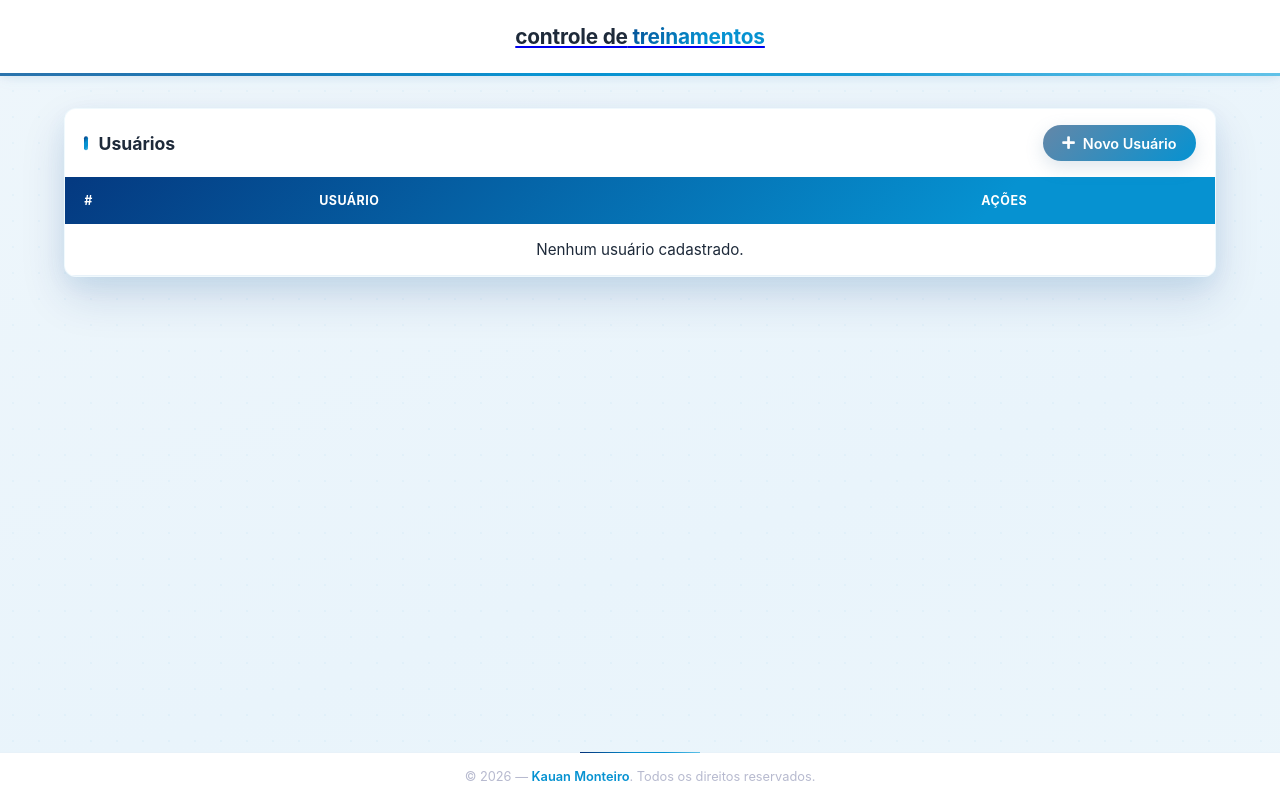
After one commit to KauanMonteiro/controle-de-treinamentos, a Django app: page /user/user_page/ in a window 1280 px wide. The commit adds this page. Run offline with Django 5.2, Linux system fonts and the light colour scheme.

Commit message:
feat: Adiciona página de gerenciamento de usuários com funcionalidades de edição e exclusão

```diff
--- a/employee/templates/pages/department_page.html
+++ b/employee/templates/pages/department_page.html
@@ -21,7 +21,7 @@
           <thead>
             <tr>
               <th>Nome</th>
-              <th>Ações</th>
+              <th> </th>
             </tr>
           </thead>
           <tbody>
--- a/employee/templates/pages/role_page.html
+++ b/employee/templates/pages/role_page.html
@@ -21,7 +21,7 @@
           <thead>
             <tr>
               <th>Nome</th>
-              <th>Ações</th>
+              <th></th>
             </tr>
           </thead>
           <tbody>
--- /dev/null
+++ b/user/templates/pages/user_page.html
@@ -0,0 +1,78 @@
+{% include "partials/head.html" %}
+{% include "partials/header.html" %}
+
+<main class="page-main">
+
+
+    <div class="page-list">
+
+        <div class="table-wrapper">
+            <div class="table-header">
+                <h2>Usuários</h2>
+                <a href="{% url 'user:register' %}" class="btn-submit">
+                    <i class="fas fa-plus"></i> Novo Usuário
+                </a>
+            </div>
+
+            <table id="usersTable">
+                <thead>
+                    <tr>
+                        <th>#</th>
+                        <th>Usuário</th>
+                        <th style="text-align:center;">Ações</th>
+                    </tr>
+                </thead>
+                <tbody>
+                    {% for u in user %}
+                    <tr>
+                        <td data-label="#">{{ forloop.counter }}</td>
+                        <td data-label="Usuário">{{ u.username }}</td>
+                        <td data-label="Ações">
+                            <div class="actions">
+                                <a href="{% url 'user:edit' u.id %}" class="edit" title="Editar">
+                                    <i class="fas fa-pen"></i>
+                                </a>
+
+                                <a href="#" class="delete" title="Excluir"
+                                   onclick="confirmDelete('{{ u.id }}', '{{ u.username|escapejs }}'); return false;">
+                                    <i class="fas fa-trash"></i>
+                                </a>
+
+                                <form id="delete-form-{{ u.id }}"
+                                      action="{% url 'user:delete_user' u.id %}"
+                                      method="post" style="display:none;">
+                                    {% csrf_token %}
+                                </form>
+                            </div>
+                        </td>
+                    </tr>
+                    {% empty %}
+                    <tr>
+                        <td colspan="3" style="text-align:center;">Nenhum usuário cadastrado.</td>
+                    </tr>
+                    {% endfor %}
+                </tbody>
+            </table>
+        </div>
+    </div>
+</main>
+
+{% include "partials/footer.html" %}
+
+<script>
+function filterUsers() {
+    const input = document.getElementById('userSearch').value.toLowerCase();
+    const rows = document.querySelectorAll('#usersTable tbody tr');
+    rows.forEach(row => {
+        const username = row.querySelector('td[data-label="Usuário"]');
+        if (!username) return;
+        row.style.display = username.textContent.toLowerCase().includes(input) ? '' : 'none';
+    });
+}
+
+function confirmDelete(userId, username) {
+    if (confirm('Tem certeza que deseja excluir o usuário "' + username + '"? Essa ação não poderá ser desfeita.')) {
+        document.getElementById('delete-form-' + userId).submit();
+    }
+}
+</script>
--- a/user/urls.py
+++ b/user/urls.py
@@ -4,6 +4,8 @@ app_name = 'user'
 urlpatterns = [
     path('login/', views.login_view, name='login'),
     path('logout/', views.logout_view, name='logout'),
+    path('edit_user/<int:user_id>/',views.edit_view, name='edit'),
     path('register/', views.register_view, name='register'),
     path('delete_user/<int:user_id>/', views.delete_user, name='delete_user'),
+    path('user_page/',views.user_page, name='user_page')
 ]
--- a/user/views.py
+++ b/user/views.py
@@ -1,10 +1,14 @@
 from django.shortcuts import render, redirect, reverse
 from django.contrib import messages
 from django.contrib.auth import authenticate, login, logout
-
+from .models import User
 from .forms import UserRegisterForm
 from decorator import check_permissions
+from django.shortcuts import get_object_or_404
 
+def user_page(request):
+    user = User.objects.all()
+    return render(request,'pages/user_page.html',{'user':user})
 
 def login_view(request):
     if request.method == "POST":
@@ -35,6 +39,27 @@ def logout_view(request):
 
 @check_permissions('cadastrar_usuario')
 def register_view(request):
+    form = UserRegisterForm(request.POST or None,instance=User,)
+
+    if request.method == 'POST':
+        if form.is_valid():
+            form.save()
+            messages.success(request, 'Usuário cadastrado com sucesso!')
+            return redirect('home')
+        else:
+            messages.error(
+                request,
+                'Erro ao cadastrar o usuário. Verifique os campos informados.'
+            )
+
+    return render(
+        request,
+        'pages/register_form.html',
+        {'form': form}
+    )
+
+@check_permissions('editar_usuario')
+def edit_view(request):
     form = UserRegisterForm(request.POST or None)
 
     if request.method == 'POST':
@@ -55,4 +80,9 @@ def register_view(request):
     )
 
 def delete_user(request, user_id):
-    pass
+    if request.method == "POST":
+        user = get_object_or_404(User, id=user_id)
+        user.delete()
+        messages.success(request, 'Usuário excluído com sucesso!')
+
+    return redirect('home')
```
Also changed, not shown: training/templates/pages/home.html (+10 -8 lines).
